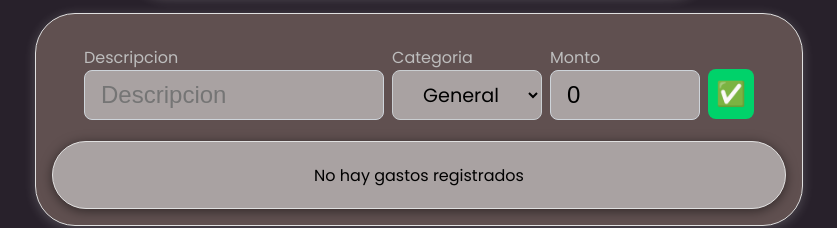
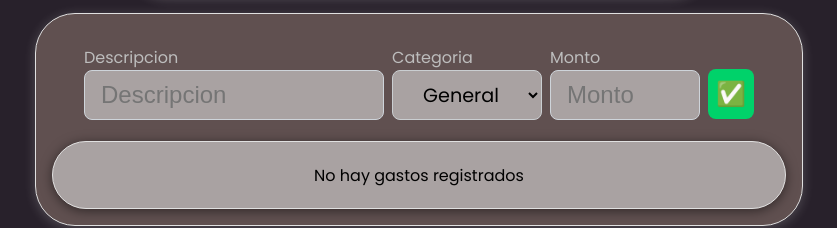
Before and after one commit to Sevillanof/Balancita-OP, a React (Vite) app: page / in a window 1280 px wide. Shown: the part 235-463 px from the top of the page, without its empty margins (221-1058 px from the left). Built offline with nearby package versions, Linux system fonts and the light colour scheme.

Commit message:
se agrego el componente NavBar y se modifico la sub tabla

```diff
--- a/app/components/ExpenseTable/Transactions/Form/components/CustomInput.tsx
+++ b/app/components/ExpenseTable/Transactions/Form/components/CustomInput.tsx
@@ -23,12 +23,13 @@ const CustomInput = ({ name, control, label, type, error }: Props) => {
             type={type}
             {...field}
             placeholder={label}
-            value={field.value ?? ""}
+            value={field.value === 0 ? "" : field.value}
             onChange={(e) => {
               const value =
                 type === "number" ? parseFloat(e.target.value) : e.target.value;
               field.onChange(value);
             }}
+
             className={`form-control ${error ? "is-invalid" : ""}`}
           />
         )}
```
